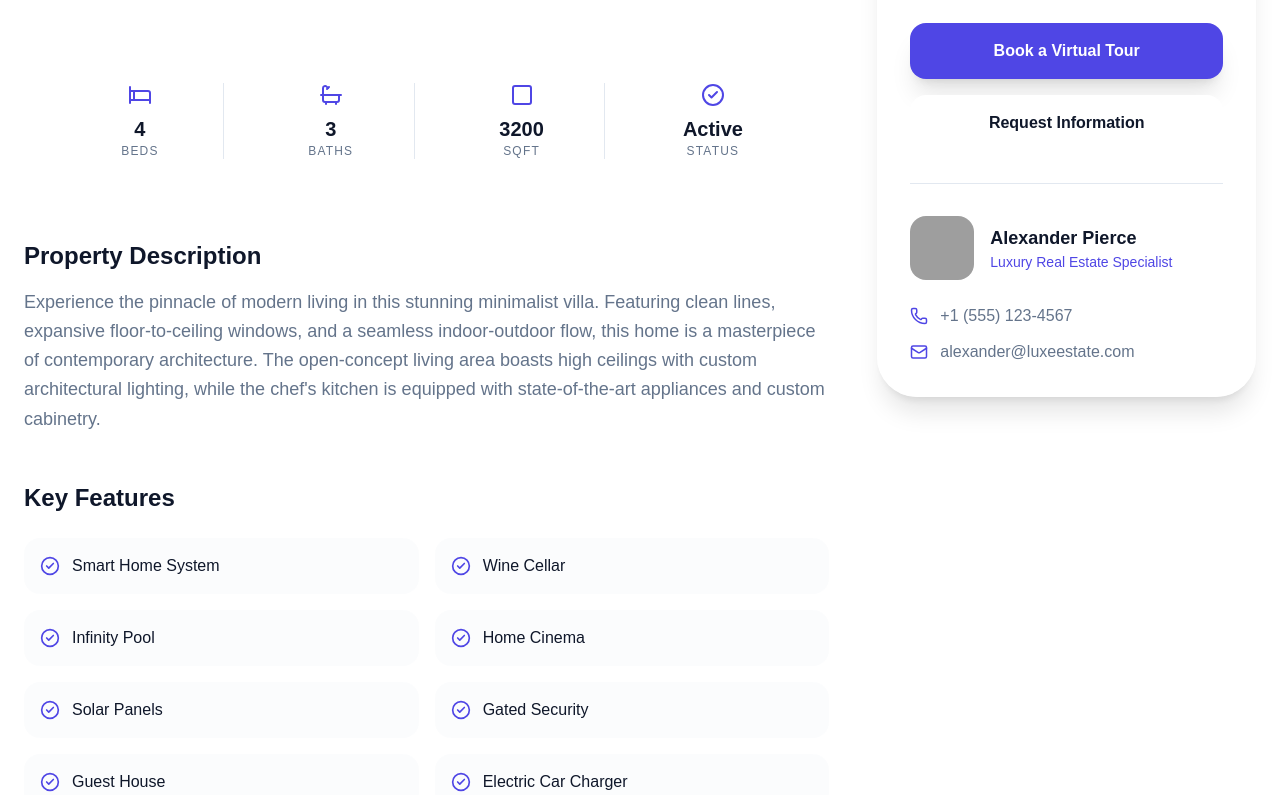
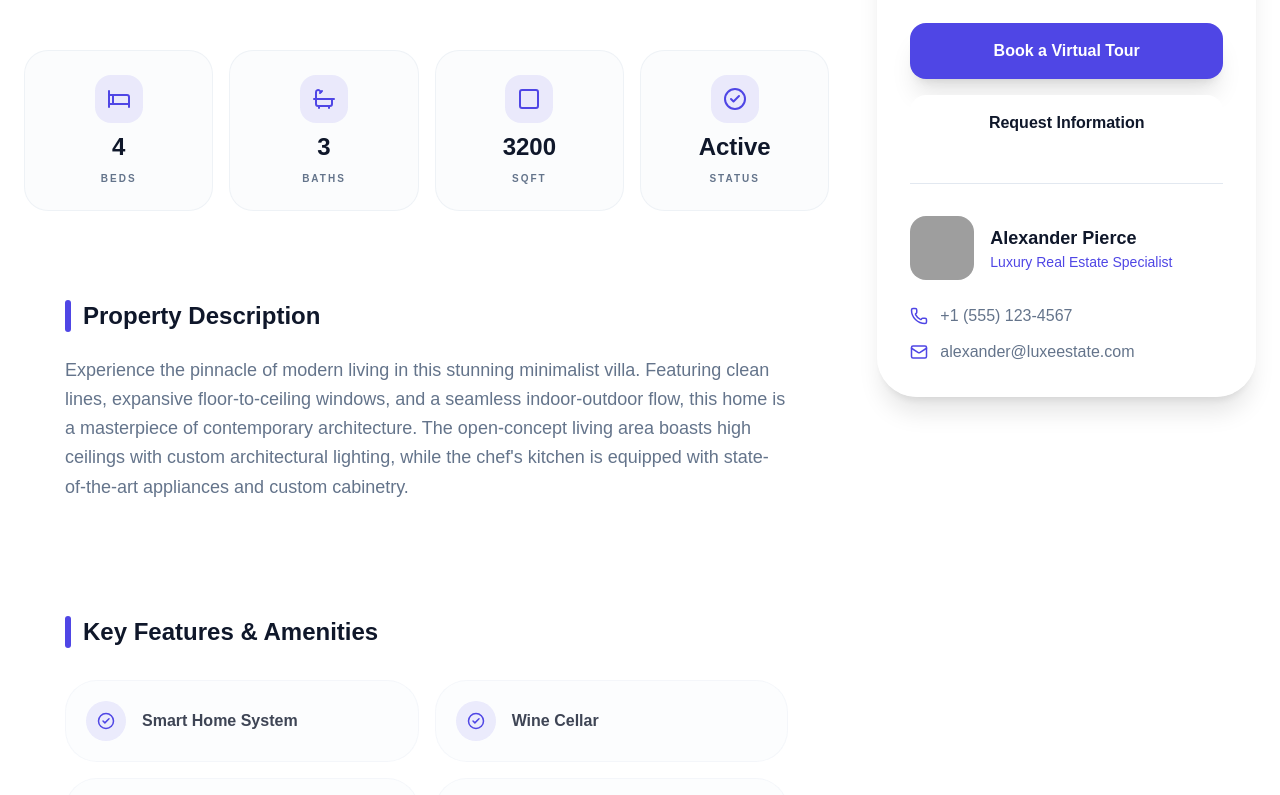
Before and after one commit to ankushsingh003/Real-Estate, a React app in the folder frontend/: page /property/1 in a window 1280 px wide. Shown: the part 1145-1940 px from the top of the page. Built offline with nearby package versions, Linux system fonts and the light colour scheme; grey boxes are pictures that could not be loaded; the HTML template or start-up script is replaced by a standard one.

Commit message:
style: Structurize PropertyDetails with card-based metrics and containerized sections

```diff
--- a/frontend/src/pages/PropertyDetails.jsx
+++ b/frontend/src/pages/PropertyDetails.jsx
@@ -118,50 +118,57 @@ const PropertyDetails = () => {
               </div>
             </div>
 
-            {/* Quick Stats */}
-            <div className="grid grid-cols-2 md:grid-cols-4 gap-6 p-8 glass rounded-[2.5rem]">
-              <div className="text-center md:border-r border-border last:border-0">
-                <div className="text-primary mb-2 flex-center"><Bed size={24} /></div>
-                <div className="font-bold text-xl">{property.beds}</div>
-                <div className="text-xs text-muted-foreground uppercase tracking-widest">Beds</div>
+            {/* Structured Quick Stats */}
+            <div className="grid grid-cols-2 md:grid-cols-4 gap-4">
+              {[
+                { icon: <Bed size={24} />, label: "Beds", value: property.beds },
+                { icon: <Bath size={24} />, label: "Baths", value: property.baths },
+                { icon: <Square size={24} />, label: "Sqft", value: property.sqft },
+                { icon: <CheckCircle2 size={24} />, label: "Status", value: "Active" }
+              ].map((stat, idx) => (
+                <div key={idx} className="bg-muted/30 border border-border/50 p-6 rounded-3xl flex flex-col items-center justify-center gap-2 hover:bg-white hover:shadow-xl hover:border-primary/20 transition-all duration-300 group">
+                  <div className="text-primary bg-primary/10 p-3 rounded-2xl group-hover:scale-110 transition-transform">
+                    {stat.icon}
                   </div>
-              <div className="text-center md:border-r border-border last:border-0">
-                <div className="text-primary mb-2 flex-center"><Bath size={24} /></div>
-                <div className="font-bold text-xl">{property.baths}</div>
-                <div className="text-xs text-muted-foreground uppercase tracking-widest">Baths</div>
-              </div>
-              <div className="text-center md:border-r border-border last:border-0">
-                <div className="text-primary mb-2 flex-center"><Square size={24} /></div>
-                <div className="font-bold text-xl">{property.sqft}</div>
-                <div className="text-xs text-muted-foreground uppercase tracking-widest">Sqft</div>
-              </div>
-              <div className="text-center">
-                <div className="text-primary mb-2 flex-center"><CheckCircle2 size={24} /></div>
-                <div className="font-bold text-xl">Active</div>
-                <div className="text-xs text-muted-foreground uppercase tracking-widest">Status</div>
+                  <div className="text-2xl font-black">{stat.value}</div>
+                  <div className="text-[10px] text-muted-foreground font-bold uppercase tracking-[0.2em]">
+                    {stat.label}
                   </div>
                 </div>
+              ))}
+            </div>
 
-            {/* Description */}
-            <div className="space-y-4">
-              <h2 className="text-2xl font-bold">Property Description</h2>
+
+            {/* Structured Content Sections */}
+            <div className="space-y-8">
+              <div className="glass p-10 rounded-[2.5rem] space-y-6">
+                <h2 className="text-2xl font-bold flex items-center gap-3">
+                  <div className="w-1.5 h-8 bg-primary rounded-full"></div>
+                  Property Description
+                </h2>
                 <p className="text-muted-foreground leading-relaxed text-lg">
                   {property.description}
                 </p>
               </div>
 
-            {/* Features */}
-            <div className="space-y-6">
-              <h2 className="text-2xl font-bold">Key Features</h2>
+              <div className="glass p-10 rounded-[2.5rem] space-y-8">
+                <h2 className="text-2xl font-bold flex items-center gap-3">
+                  <div className="w-1.5 h-8 bg-primary rounded-full"></div>
+                  Key Features & Amenities
+                </h2>
                 <div className="grid grid-cols-1 md:grid-cols-2 gap-4">
                   {property.features.map(feature => (
-                  <div key={feature} className="flex items-center gap-3 p-4 bg-muted/30 rounded-2xl">
-                    <CheckCircle2 className="text-primary" size={20} />
-                    <span className="font-medium">{feature}</span>
+                    <div key={feature} className="flex items-center gap-4 p-5 bg-muted/20 border border-border/30 rounded-[2rem] hover:bg-white hover:border-primary/20 transition-all group">
+                      <div className="w-10 h-10 rounded-full bg-primary/10 flex-center text-primary group-hover:bg-primary group-hover:text-white transition-all">
+                        <CheckCircle2 size={18} />
+                      </div>
+                      <span className="font-semibold text-foreground/80">{feature}</span>
                     </div>
                   ))}
                 </div>
               </div>
+            </div>
+
           </div>
 
           {/* Right: Sidebar */}
```
Lines whose indentation alone changed are shown as unchanged.
